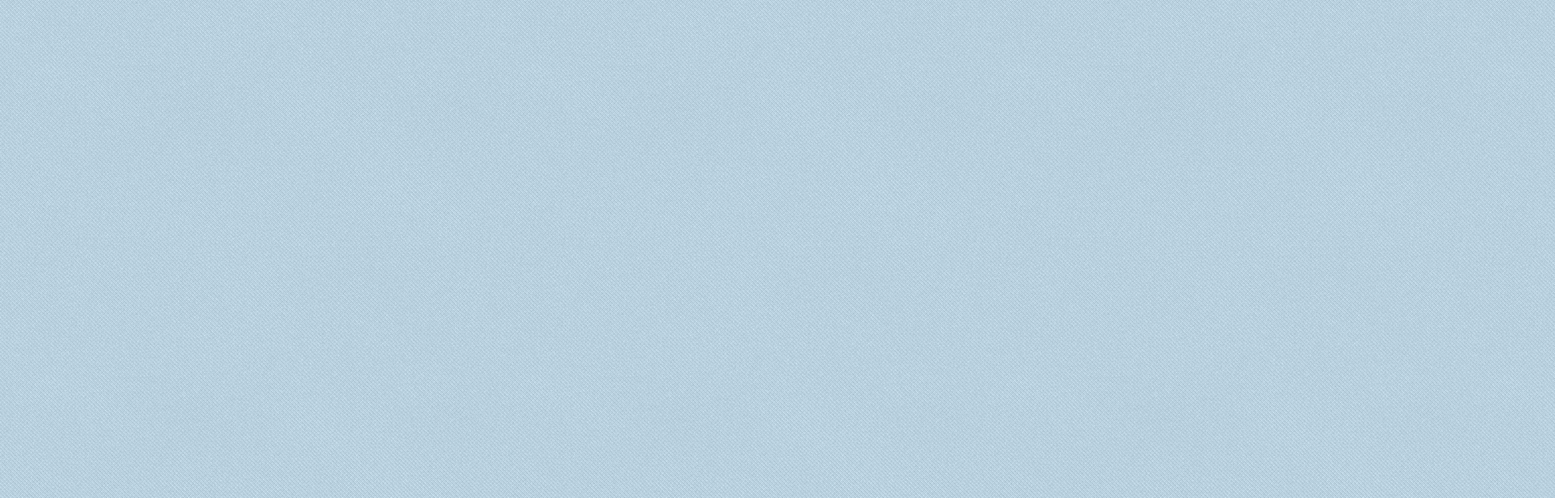
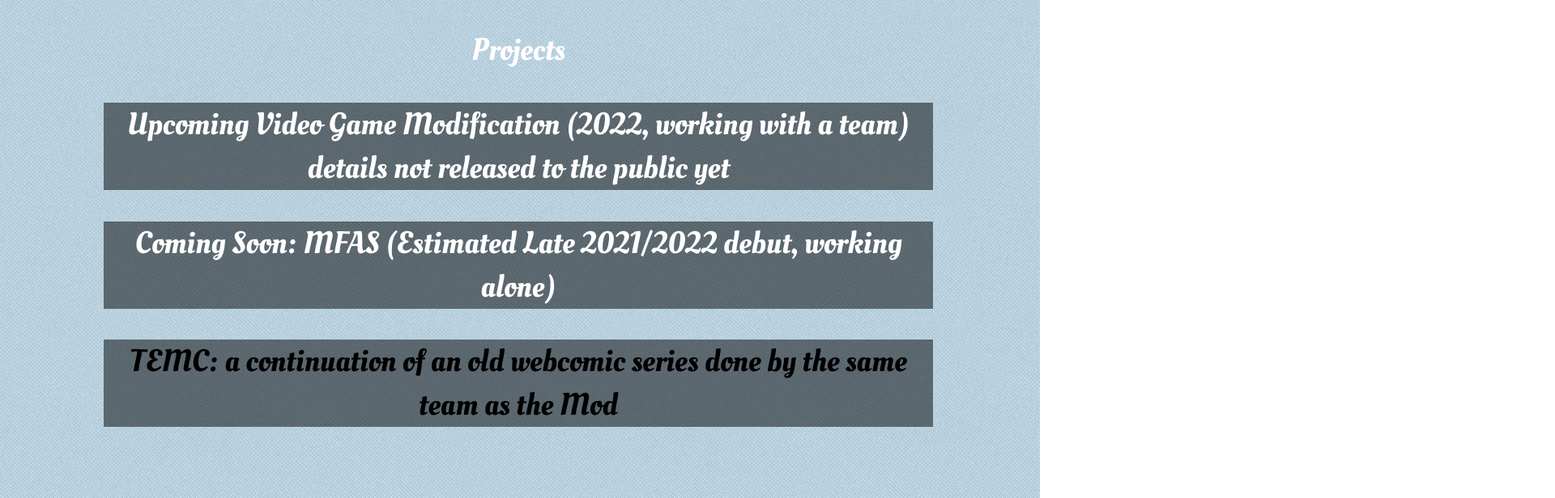
Before and after one commit to Plackett/plackettsplace, a plain HTML site: page projects.html in a window 1280 px wide. Shown: the part 500-1116 px from the top of the page at 81% size, 1920 px wide, since content can reach past the window. Drawn offline with Linux system fonts and the light colour scheme.

Commit message:
Add files via upload

```diff
--- a/projects.html
+++ b/projects.html
@@ -2,6 +2,7 @@
 <html>
     <head>
         <link rel="stylesheet" href="style.css">
+        <link rel="icon" href="teacupp.png">
     </head>
     <body>
         <header>
@@ -16,15 +17,15 @@
             <li><a href="comics.html">comics</a></li>
         </ul>
 		<div class=main>
-			<p style="text-align: center; font-family:'oleo'; color:white; font-size:350vw; margin-top:5%;">Projects</p>
-            <div style="background: rgba(0,0,0,0.5); width:80%; margin-left:10%; max-height:7%;">
-                <p style="text-align: center; font-family:'oleo'; color:white; font-size:300vw; margin-top:0%; text-align: center;"> Upcoming Video Game Modification (2022, working with a team) details not released to the public yet</p>
+			<p style="text-align: center; font-family:'oleo'; color:white; font-size:3vw; margin-top:5%;">Projects</p>
+            <div style="background: rgba(0,0,0,0.5); width:80%; margin-left:10%; height: auto;">
+                <p style="text-align: center; font-family:'oleo'; color:white; font-size:3vw; margin-top:0%; text-align: center;"> Upcoming Video Game Modification (2022, working with a team) details not released to the public yet</p>
             </div>
-            <div style="background: rgba(0,0,0,0.5); width:80%; margin-left:10%; max-height:7%;">
-                <p style="text-align: center; font-family:'oleo'; color:white; font-size:300vw; margin-top:0%; margin-top: 1%; text-align: center;"> Coming Soon: MFAS (Estimated Late 2021/2022 debut, working alone)</p>
+            <div style="background: rgba(0,0,0,0.5); width:80%; margin-left:10%; height: auto;">
+                <p style="text-align: center; font-family:'oleo'; color:white; font-size:3vw; margin-top:0%; margin-top: 1%; text-align: center;"> Coming Soon: MFAS (Estimated Late 2021/2022 debut, working alone)</p>
             </div>
-            <div style="background: rgba(0,0,0,0.5); width:80%; margin-left:10%; max-height:7%;">
-                <p style="text-align: center; font-family:'oleo'; color:white; font-size:300vw; margin-top:0%; margin-top: 1%; text-align: center;"><a href="temc.html"> TEMC: a continuation of an old webcomic series done by the same team as the Mod</a></p>
+            <div style="background: rgba(0,0,0,0.5); width:80%; margin-left:10%; height: auto;">
+                <p style="text-align: center; font-family:'oleo'; color:white; font-size:3vw; margin-top:0%; margin-top: 1%; text-align: center;"><a href="temc.html"> TEMC: a continuation of an old webcomic series done by the same team as the Mod</a></p>
             </div>
 		</div>
         <footer>
```
